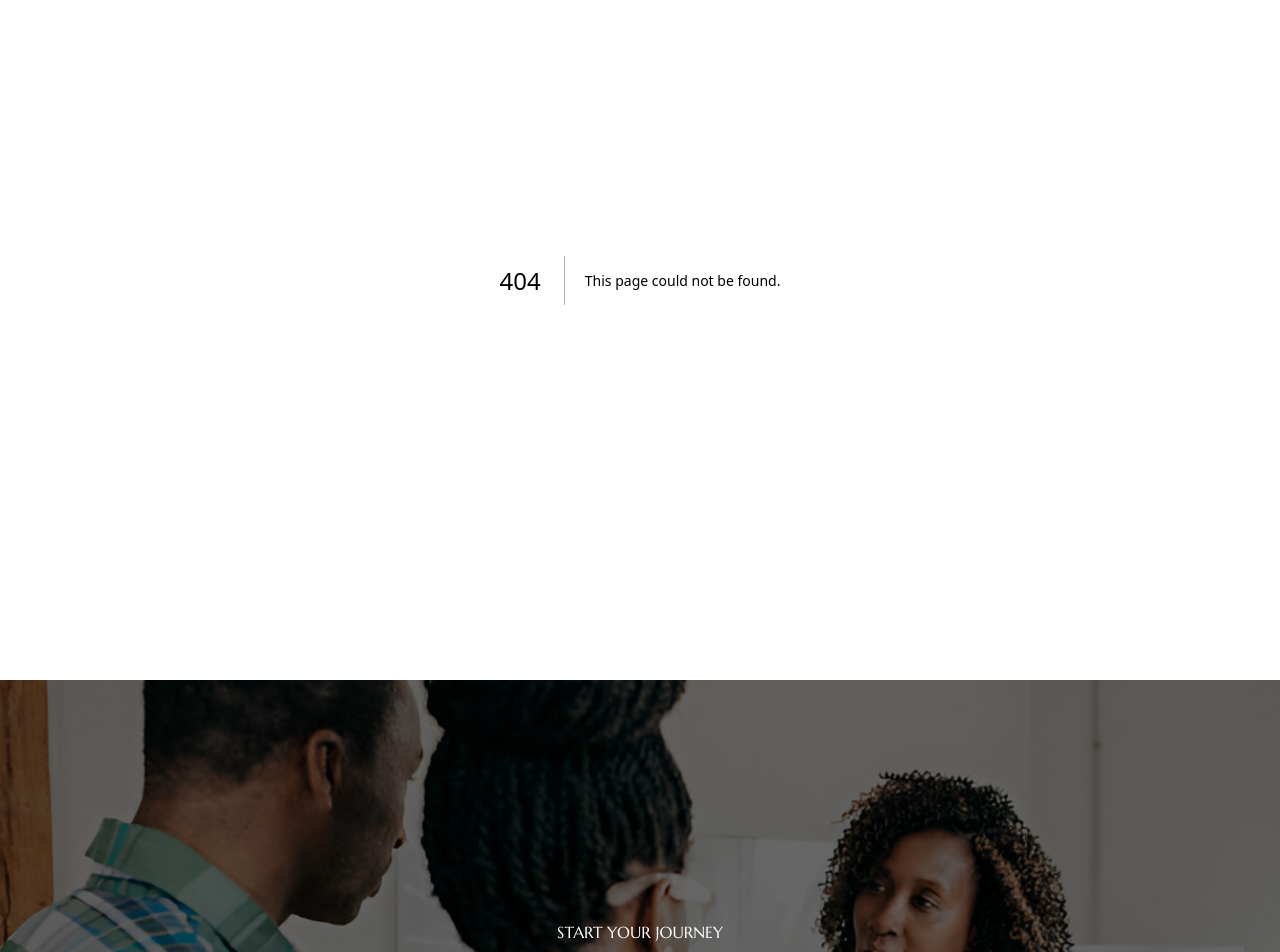
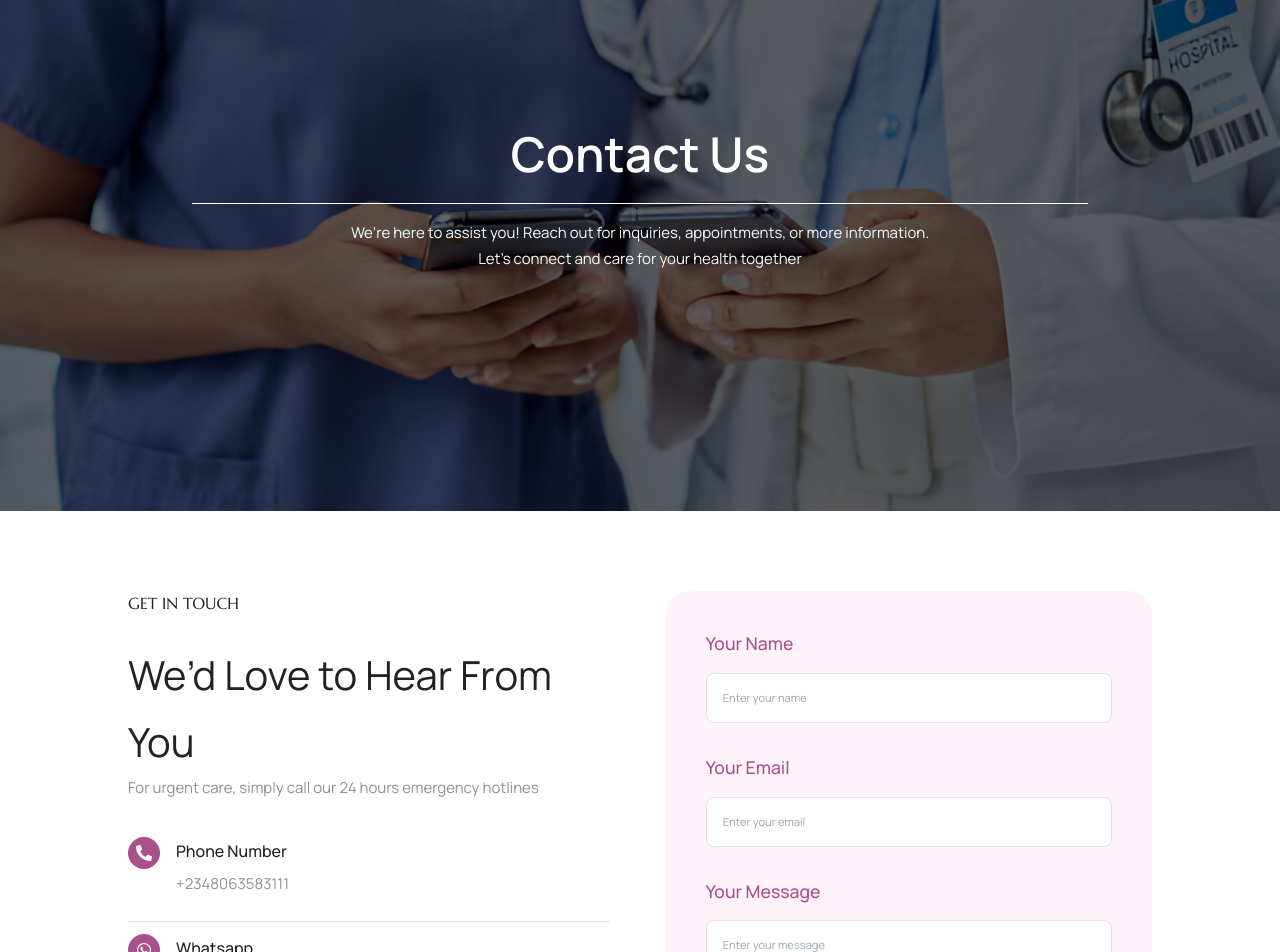
Before and after one commit to mevspecialist/mevspecialiste, a Next.js app: page /contact in a window 1280 px wide. Before the commit this address had no page. Shown: the part 120-1072 px from the top of the page. Built offline with nearby package versions, Linux system fonts and the light colour scheme.

Commit message:
contact page

```diff
--- /dev/null
+++ b/src/app/contact/page.tsx
@@ -0,0 +1,19 @@
+'use client';
+import React from 'react';
+import { Contact } from '@/components/Contact';
+import { PageBanner } from '@/components/PageBanner';
+
+const ContactPage: React.FC = () => {
+    return (
+        <main className="px-10 md:px-32">
+            <PageBanner
+                title="Contact Us"
+                content="We’re here to assist you! Reach out for inquiries, appointments, or more information. Let’s connect and care for your health together"
+                image="/images/contact/contact.jpeg"
+            />
+            <Contact />
+        </main>
+    );
+};
+
+export default ContactPage;
--- a/src/app/page.tsx
+++ b/src/app/page.tsx
@@ -1,55 +1,16 @@
 'use client';
-import { useState } from 'react';
+import React, { useState } from 'react';
 import Button from '@/components/Button';
 import Image from 'next/image';
-import {
-    FaPhoneAlt,
-    FaMapMarker,
-    FaWhatsapp,
-    FaClock,
-    FaEnvelope,
-    FaCheckCircle,
-    FaArrowDown,
-} from 'react-icons/fa';
+import { FaCheckCircle, FaArrowDown } from 'react-icons/fa';
 import Link from 'next/link';
+import { Contact } from '@/components/Contact';
 
 const serviceOne: { title: string; image: string }[] = [
     { title: 'Operating Room', image: '/images/landingpage/why-choose-2.jpeg' },
     { title: 'Reception', image: '/images/landingpage/why-choose-3.jpeg' },
     { title: 'Inpatient Care', image: '/images/landingpage/why-choose-4.jpeg' },
     { title: 'View More', image: '' },
-];
-
-const contactDetails: {
-    title: string;
-    content: string;
-    icon: React.ComponentType;
-}[] = [
-    {
-        title: 'Phone Number',
-        content: '+2348063583111',
-        icon: FaPhoneAlt,
-    },
-    {
-        title: 'Whatsapp',
-        content: '+2348118663567',
-        icon: FaWhatsapp,
-    },
-    {
-        title: 'Email Address',
-        content: 'care@mevspecialisthospital.com',
-        icon: FaEnvelope,
-    },
-    {
-        title: 'Address',
-        content: '6 Djibouti Street Wuse 2, FCT Abuja',
-        icon: FaMapMarker,
-    },
-    {
-        title: 'Business Hours',
-        content: '24/7',
-        icon: FaClock,
-    },
 ];
 
 const mainServices: { title: string; content: string }[] = [
@@ -309,69 +270,7 @@ export default function Home() {
                     ))}
                 </div>
             </section>
-            <section className="py-20 lg:flex justify-between">
-                <div className="lg:w-1/2 lg:mr-14">
-                    <header className="font-marcellus uppercase text-center lg:text-left">
-                        Get in Touch
-                    </header>
-                    <div className="py-6 text-center lg:text-left">
-                        <h2>We’d Love to Hear From You</h2>
-                        <p>
-                            For urgent care, simply call our 24 hours emergency
-                            hotlines
-                        </p>
-                    </div>
-                    <div>
-                        {contactDetails.map((contact, index) => (
-                            <div
-                                key={index}
-                                className="flex gap-4 items-baseline border-b-[1px] last:border-b-0 py-3"
-                            >
-                                <div className="p-2 bg-btn-color text-white w-max rounded-full">
-                                    <contact.icon />
-                                </div>
-                                <div className="relative -top-3">
-                                    <h3>{contact.title}</h3>
-                                    <p>{contact.content}</p>
-                                </div>
-                            </div>
-                        ))}
-                    </div>
-                </div>
-                <form className="homepage lg:w-1/2 bg-[#FFF2FB] p-10 rounded-3xl text-btn-color">
-                    <div>
-                        <label htmlFor="">Your Name</label>
-                        <input
-                            type="text"
-                            name=""
-                            id=""
-                            placeholder="Enter your name"
-                        />
-                    </div>
-                    <div>
-                        <label htmlFor="">Your Email</label>
-                        <input
-                            type="text"
-                            name=""
-                            id=""
-                            placeholder="Enter your email"
-                        />
-                    </div>
-                    <div>
-                        <label htmlFor="">Your Message</label>
-                        <textarea
-                            name=""
-                            id=""
-                            placeholder="Enter your message"
-                            rows={8}
-                        ></textarea>
-                    </div>
-                    <Button
-                        onClick={(): void => console.log('clicked')}
-                        label="Send Message"
-                    />
-                </form>
-            </section>
+            <Contact />
             <section className="py-20">
                 <header className="font-marcellus uppercase text-center lg:text-left">
                     our team
--- /dev/null
+++ b/src/components/Contact.tsx
@@ -0,0 +1,109 @@
+import React from 'react';
+import Button from './Button';
+import {
+    FaPhoneAlt,
+    FaMapMarker,
+    FaWhatsapp,
+    FaClock,
+    FaEnvelope,
+} from 'react-icons/fa';
+
+const contactDetails: {
+    title: string;
+    content: string;
+    icon: React.ComponentType;
+}[] = [
+    {
+        title: 'Phone Number',
+        content: '+2348063583111',
+        icon: FaPhoneAlt,
+    },
+    {
+        title: 'Whatsapp',
+        content: '+2348118663567',
+        icon: FaWhatsapp,
+    },
+    {
+        title: 'Email Address',
+        content: 'care@mevspecialisthospital.com',
+        icon: FaEnvelope,
+    },
+    {
+        title: 'Address',
+        content: '6 Djibouti Street Wuse 2, FCT Abuja',
+        icon: FaMapMarker,
+    },
+    {
+        title: 'Business Hours',
+        content: '24/7',
+        icon: FaClock,
+    },
+];
+
+export const Contact: React.FC = () => {
+    return (
+        <section className="py-20 lg:flex justify-between">
+            <div className="lg:w-1/2 lg:mr-14">
+                <header className="font-marcellus uppercase text-center lg:text-left">
+                    Get in Touch
+                </header>
+                <div className="py-6 text-center lg:text-left">
+                    <h2>We’d Love to Hear From You</h2>
+                    <p>
+                        For urgent care, simply call our 24 hours emergency
+                        hotlines
+                    </p>
+                </div>
+                <div>
+                    {contactDetails.map((contact, index) => (
+                        <div
+                            key={index}
+                            className="flex gap-4 items-baseline border-b-[1px] last:border-b-0 py-3"
+                        >
+                            <div className="p-2 bg-btn-color text-white w-max rounded-full">
+                                <contact.icon />
+                            </div>
+                            <div className="relative -top-3">
+                                <h3>{contact.title}</h3>
+                                <p>{contact.content}</p>
+                            </div>
+                        </div>
+                    ))}
+                </div>
+            </div>
+            <form className="homepage lg:w-1/2 bg-[#FFF2FB] p-10 rounded-3xl text-btn-color">
+                <div>
+                    <label htmlFor="">Your Name</label>
+                    <input
+                        type="text"
+                        name=""
+                        id=""
+                        placeholder="Enter your name"
+                    />
+                </div>
+                <div>
+                    <label htmlFor="">Your Email</label>
+                    <input
+                        type="text"
+                        name=""
+                        id=""
+                        placeholder="Enter your email"
+                    />
+                </div>
+                <div>
+                    <label htmlFor="">Your Message</label>
+                    <textarea
+                        name=""
+                        id=""
+                        placeholder="Enter your message"
+                        rows={8}
+                    ></textarea>
+                </div>
+                <Button
+                    onClick={(): void => console.log('clicked')}
+                    label="Send Message"
+                />
+            </form>
+        </section>
+    );
+};
--- /dev/null
+++ b/src/components/PageBanner.tsx
@@ -0,0 +1,29 @@
+import React from 'react';
+
+interface PageBannerProps {
+    title: string;
+    content: string;
+    image: string;
+}
+
+export const PageBanner: React.FC<PageBannerProps> = ({
+    title,
+    content,
+    image,
+}) => {
+    return (
+        <section
+            className="banner bg-cover bg-center relative px-10 md:px-40 -mx-10 md:-mx-32"
+            style={{
+                backgroundImage: `url(${image})`,
+            }}
+        >
+            <div className="banner-content flex flex-col py-60 relative z-10 text-center">
+                <h1 className="font-semibold">{title}</h1>
+                <p className="text-[#FDFDFD] md:w-2/3 mx-auto pt-4">
+                    {content}
+                </p>
+            </div>
+        </section>
+    );
+};
```
Also changed, not shown: public/images/contact/contact.jpeg (added).
